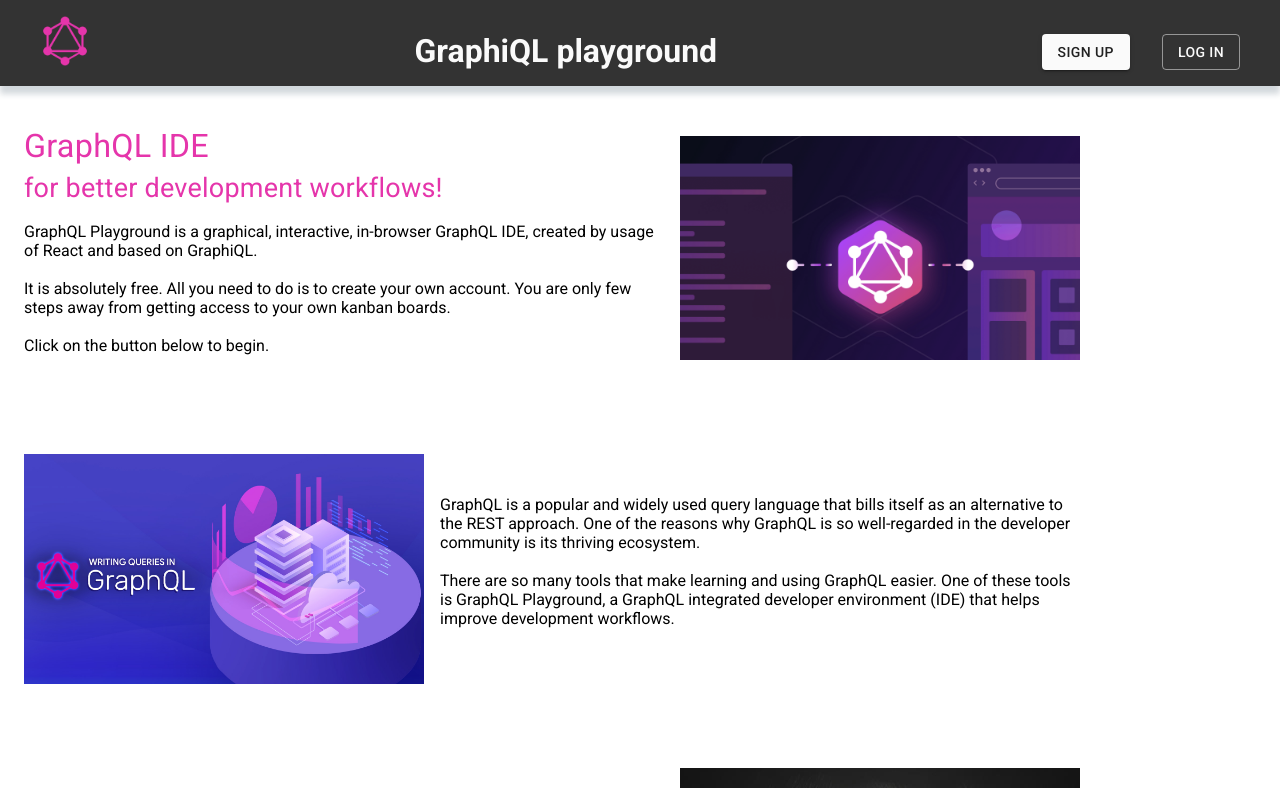
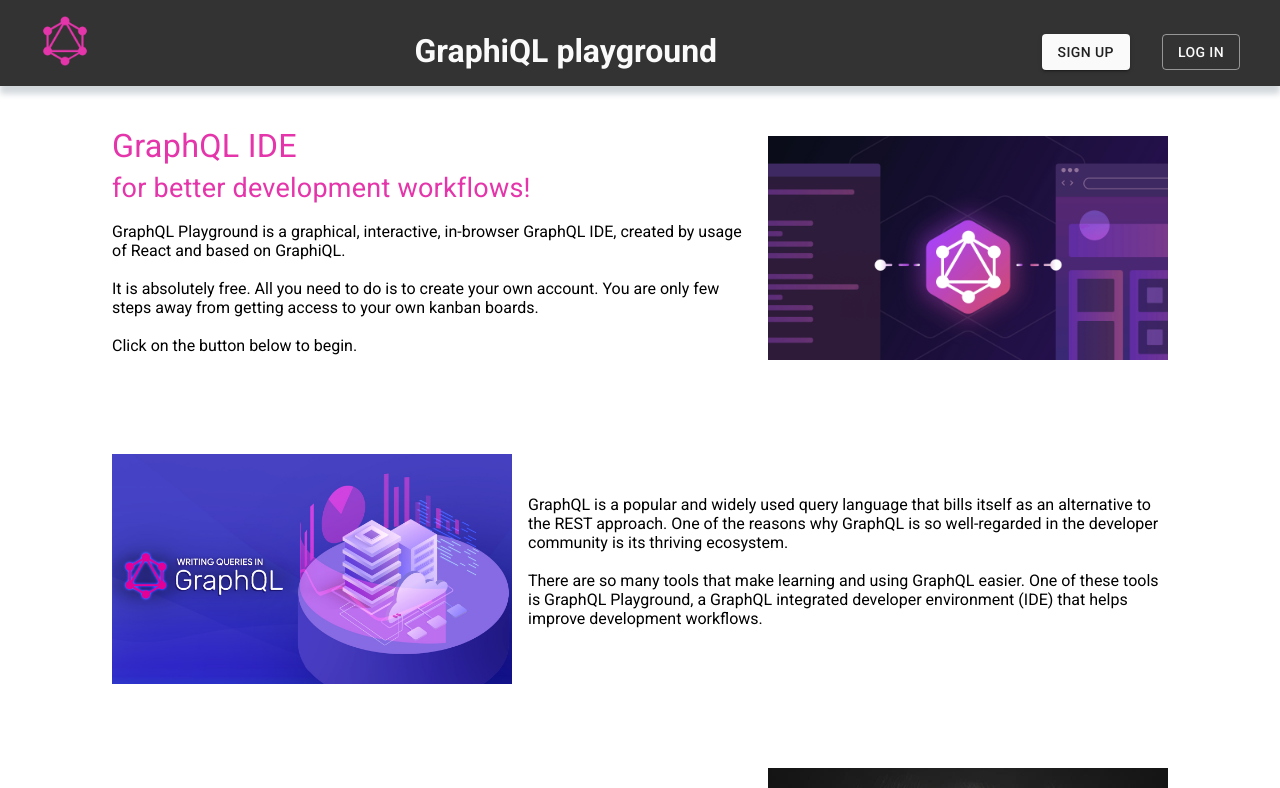
Before and after one commit to shish-ko/graphiql-app, a React (Vite) app: page / in a window 1280 px wide. Shown: the top 788 px of the page. Built offline with nearby package versions, Linux system fonts and the light colour scheme; no server answers.

Commit message:
fix: fix container positioning

```diff
--- a/src/pages/DefaultUI/DefaultUI.tsx
+++ b/src/pages/DefaultUI/DefaultUI.tsx
@@ -22,7 +22,7 @@ export const DefaultUi: React.FC = () => {
   return (
     <>
       <Header />
-      <Container sx={{ flexGrow: 1, py: 5, display: 'flex' }}>
+      <Container sx={{ flexGrow: 1, py: 5, display: 'flex', justifyContent: 'center' }}>
         <Outlet />
       </Container>
       <Footer />
```
